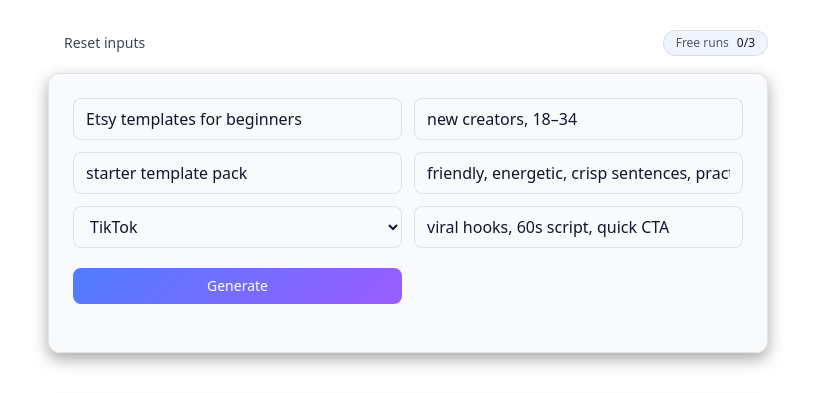
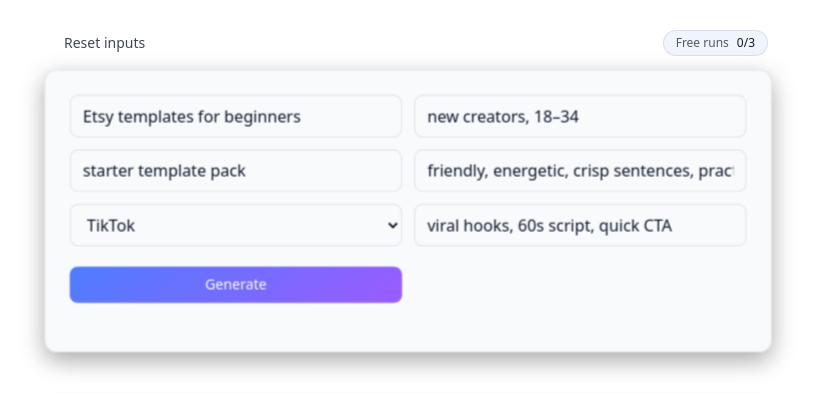
Before and after one commit to aveeno350-ctrl/hook-script-studio, a Next.js app: page / in a window 1280 px wide. In both pictures the pointer is over the element 640 px from the left and 512 px from the top of the page. Shown: the part 299-692 px from the top of the page, without its empty margins (232-1047 px from the left). Built offline with nearby package versions, Linux system fonts and the light colour scheme; no server answers.

Commit message:
Update globals.css

```diff
--- a/app/globals.css
+++ b/app/globals.css
@@ -137,3 +137,13 @@ a:hover {
   text-decoration: underline;
   text-underline-offset: 3px;
 }
+
+/* ===== Card Hover Animation ===== */
+.card {
+  transition: transform 0.25s ease, box-shadow 0.25s ease;
+}
+
+.card:hover {
+  transform: translateY(-2px) scale(1.01);
+  box-shadow: 0 8px 24px rgba(0,0,0,0.35);
+}
```
